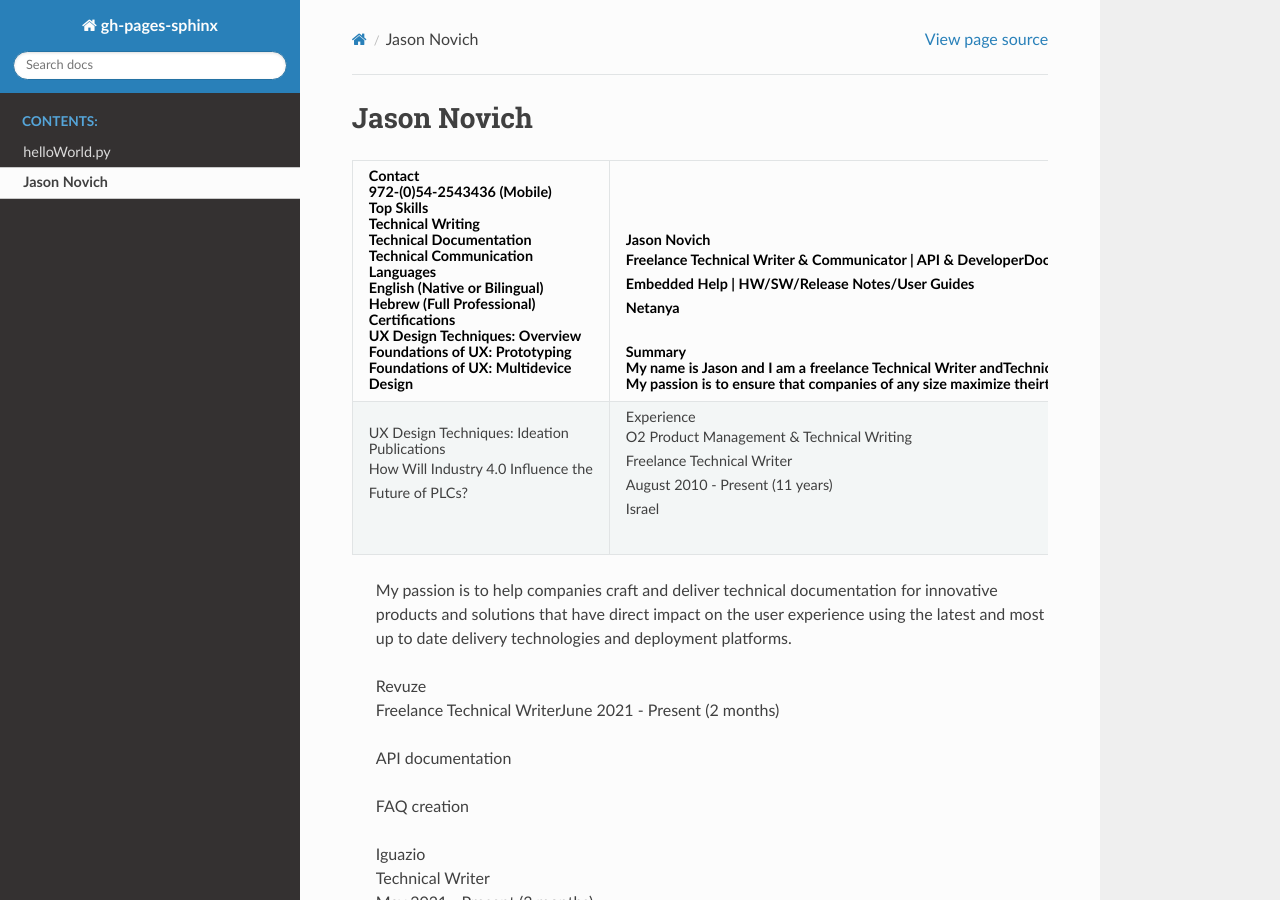
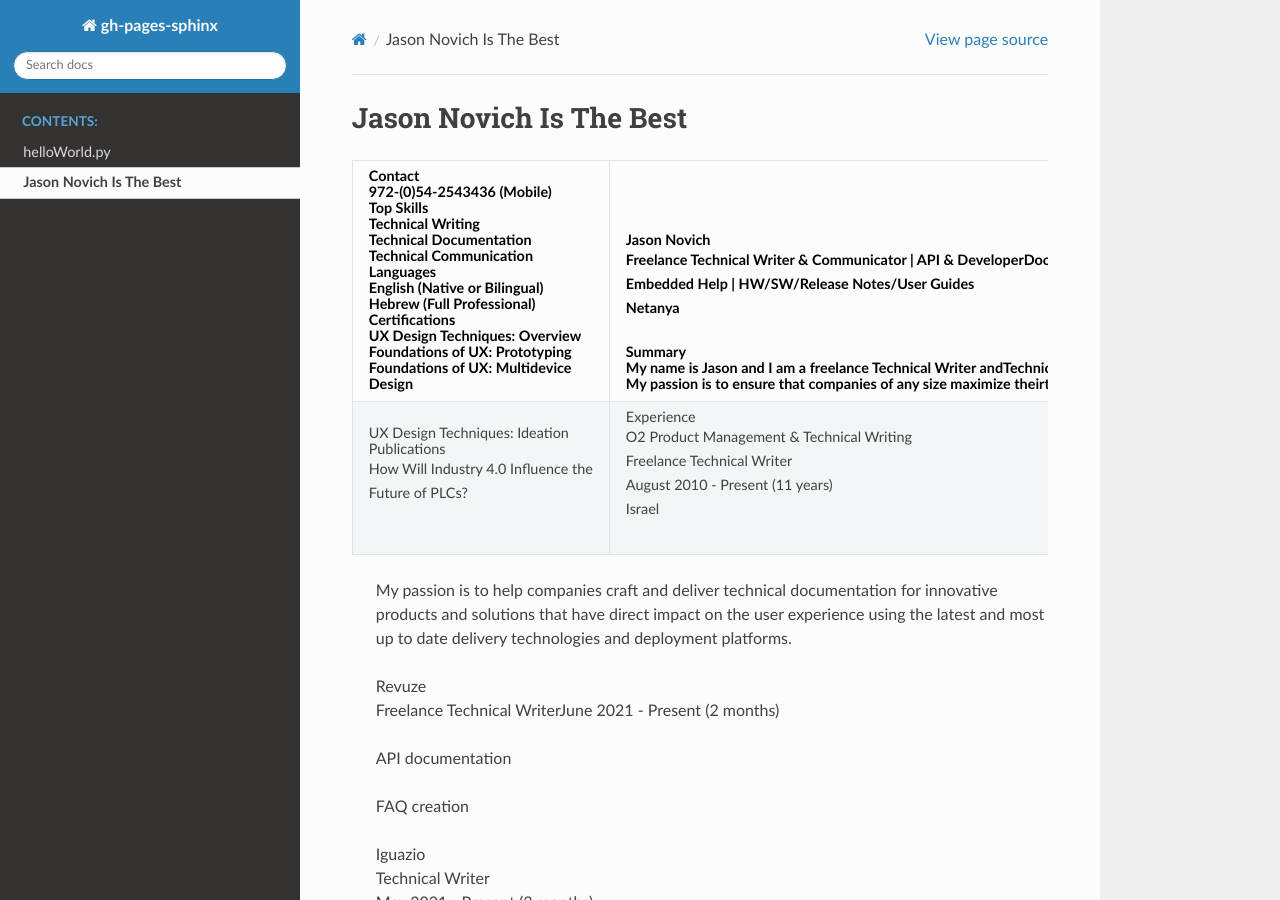
Before and after one commit to jasonnovich/gh-pages-sphinx-rtd, a Sphinx documentation site: the page built from docs/src/jason_novich_Profile.rst, in a window 1280 px wide and 900 px high. Built offline with Sphinx 7.4.7 and the Read the Docs theme 2.0.0, drawn with Linux system fonts in a browser that asks for light colours.

Commit message:
edited jason_novich_Profile.rst

```diff
--- a/docs/src/jason_novich_Profile.rst
+++ b/docs/src/jason_novich_Profile.rst
@@ -1,4 +1,5 @@
-Jason Novich
+
+Jason Novich Is The Best
 =============
 +----------------------------------+----------------------------------+
 |    Contact                       | Jason Novich                     |
```
